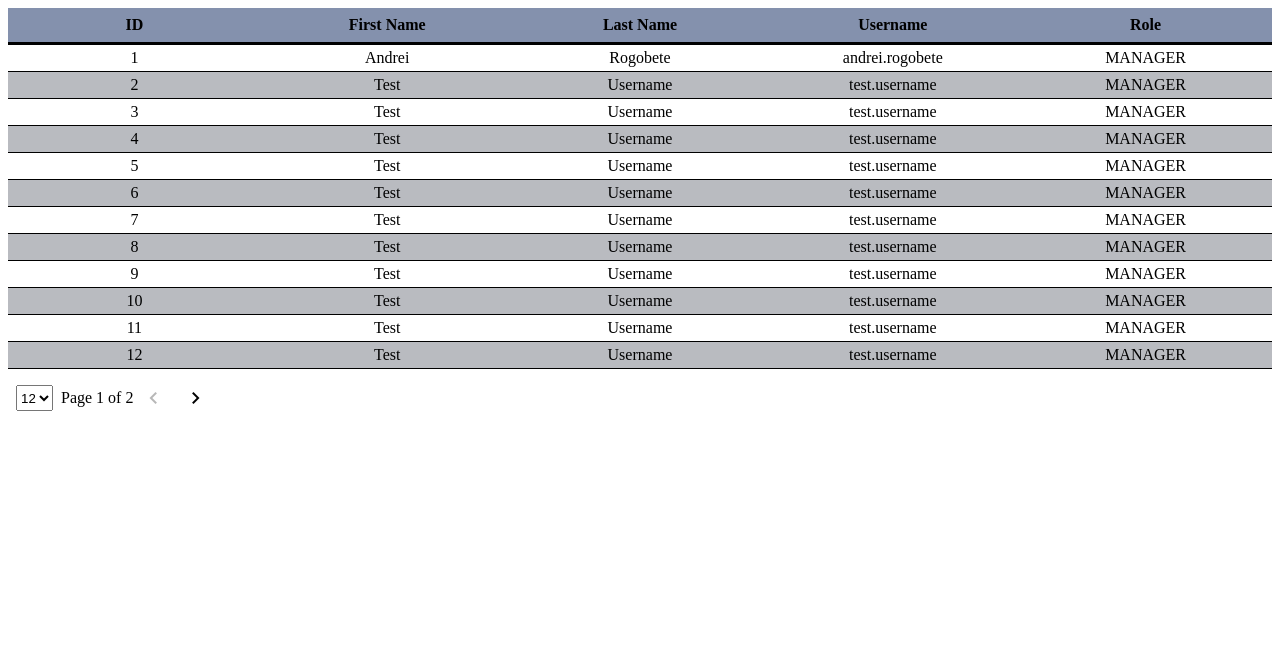
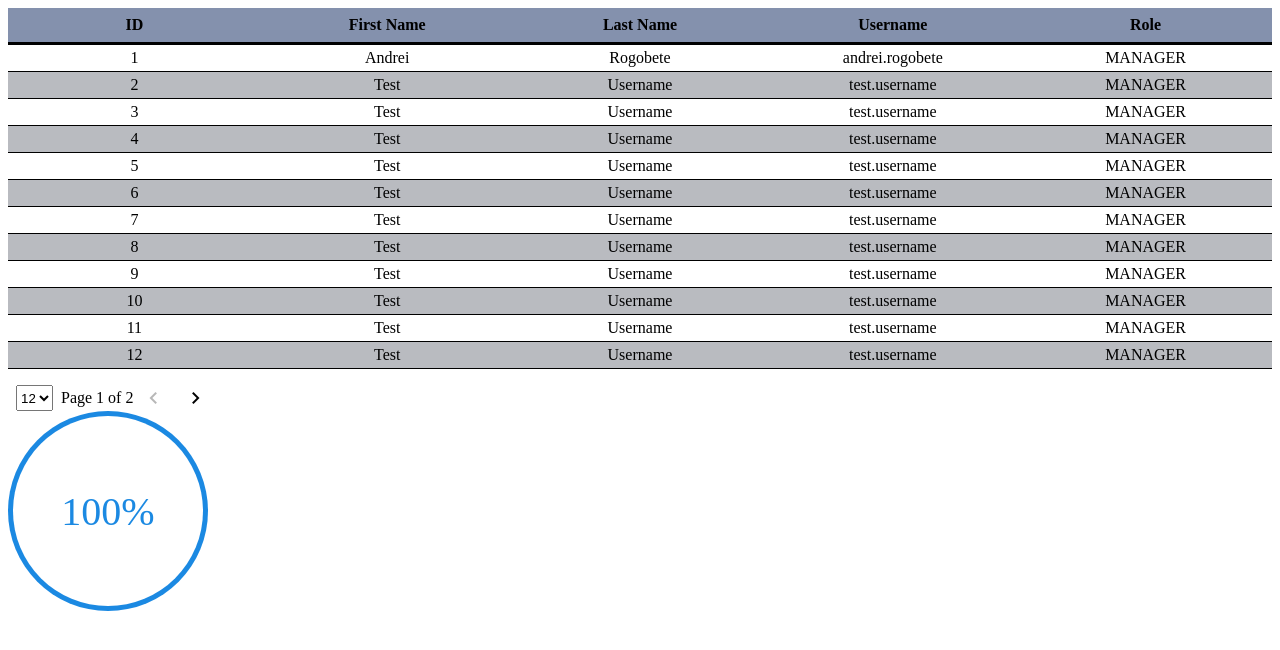
Before and after one commit to andreirogobete/uipath, an Angular app in the folder uipath/: page / in a window 1280 px wide. Shown: the top 650 px of the page. Built offline with nearby package versions, Linux system fonts and the light colour scheme.

Commit message:
Update app component

```diff
--- a/uipath/src/app/app.component.html
+++ b/uipath/src/app/app.component.html
@@ -11,3 +11,5 @@
   <t-entry property="username" title="Username"></t-entry>
   <t-entry property="role" title="Role"></t-entry>
 </t-grid>
+
+<t-progress [radius]="100" [progress]="55" color="#1b89e2" (complete)="handleProgressBarComplete()"></t-progress>
--- a/uipath/src/app/app.component.ts
+++ b/uipath/src/app/app.component.ts
@@ -19,13 +19,13 @@ export class AppComponent implements OnDestroy {
     //   this.data = userData.users;
     // });
 
+    // this.subscription.add(sub);
+
     this.data = this.http.get('../assets/data/users.json').pipe(
       map((response: any) => {
         return response.users;
       })
     );
-
-    // this.subscription.add(sub);
   }
 
 
@@ -47,4 +47,9 @@ export class AppComponent implements OnDestroy {
   handlePageNumberChange(event: any) {
     console.log(`Grid page number has changed to page number ${event}.`)
   }
+
+  // Progress Indicator events -> Console log only
+  handleProgressBarComplete() {
+    console.log("Progress Indicator has completed")
+  }
 }
```
